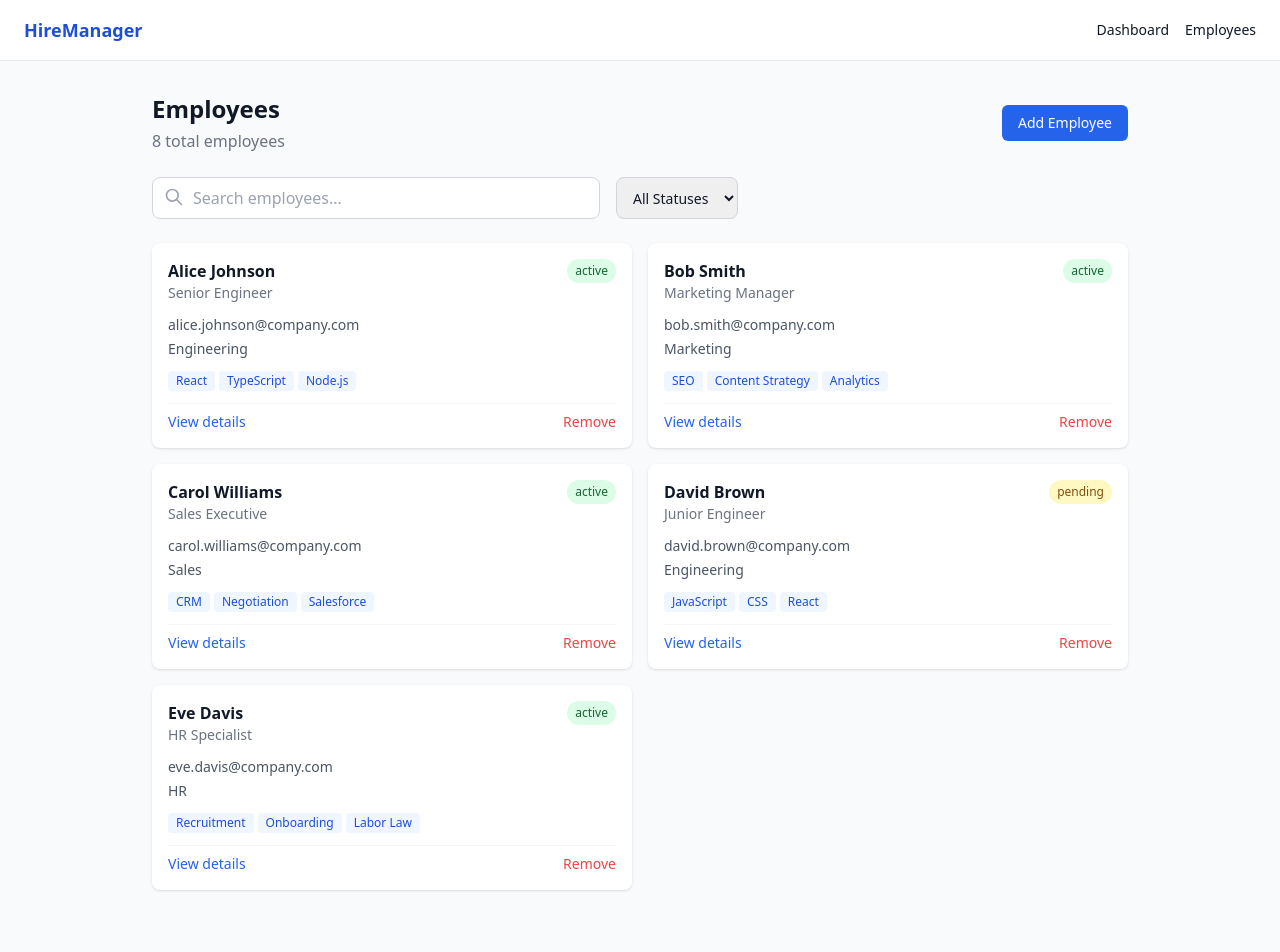
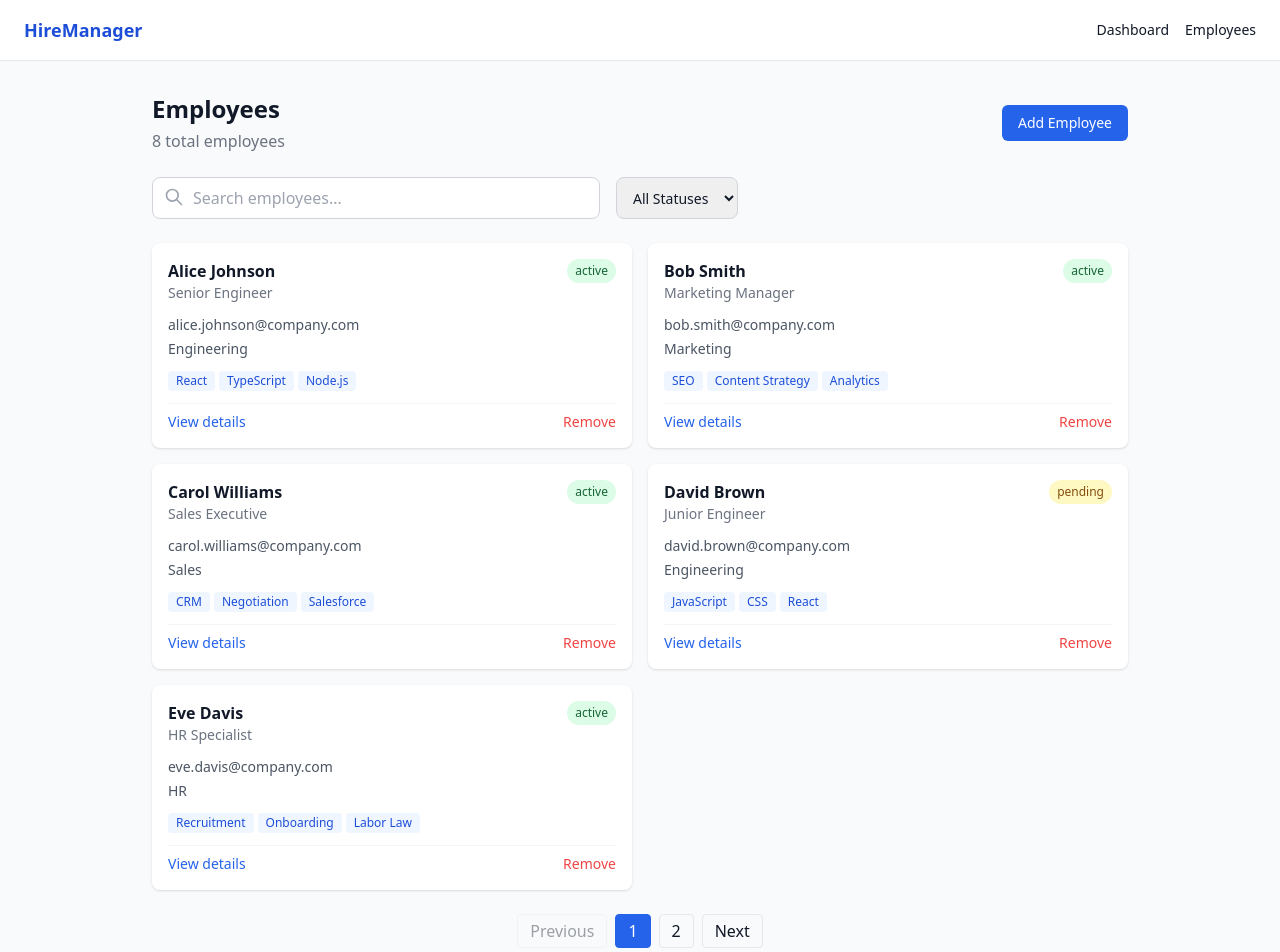
Before and after one commit to asutopra08deep/NextJs-test-2026_04, a Next.js app: page /employees in a window 1280 px wide. Shown: the top 952 px of the page. Before the commit the page ends 922 px from the top, so only its background shows below. Built offline with nearby package versions, Linux system fonts and the light colour scheme.

Commit message:
fix: update pagination total page logic

```diff
--- a/components/Pagination.tsx
+++ b/components/Pagination.tsx
@@ -7,10 +7,13 @@ interface PaginationProps {
   onPageChange: (page: number) => void;
 }
 
-export default function Pagination({ total, page, pageSize, onPageChange }: PaginationProps) {
-  // ⚠ BUG-005: Math.floor truncates — if total=6 and pageSize=5, result is 1.
-  // The second page (items 6) is unreachable. Should be Math.ceil.
-  const totalPages = Math.floor(total / pageSize);
+export default function Pagination({
+  total,
+  page,
+  pageSize,
+  onPageChange,
+}: PaginationProps) {
+  const totalPages = Math.ceil(total / pageSize);
 
   if (totalPages <= 1) return null;
 
@@ -29,7 +32,9 @@ export default function Pagination({ total, page, pageSize, onPageChange }: Pagi
           key={p}
           onClick={() => onPageChange(p)}
           className={`px-3 py-1 rounded border ${
-            p === page ? "bg-blue-600 text-white border-blue-600" : "hover:bg-gray-50"
+            p === page
+              ? "bg-blue-600 text-white border-blue-600"
+              : "hover:bg-gray-50"
           }`}
         >
           {p}
```
